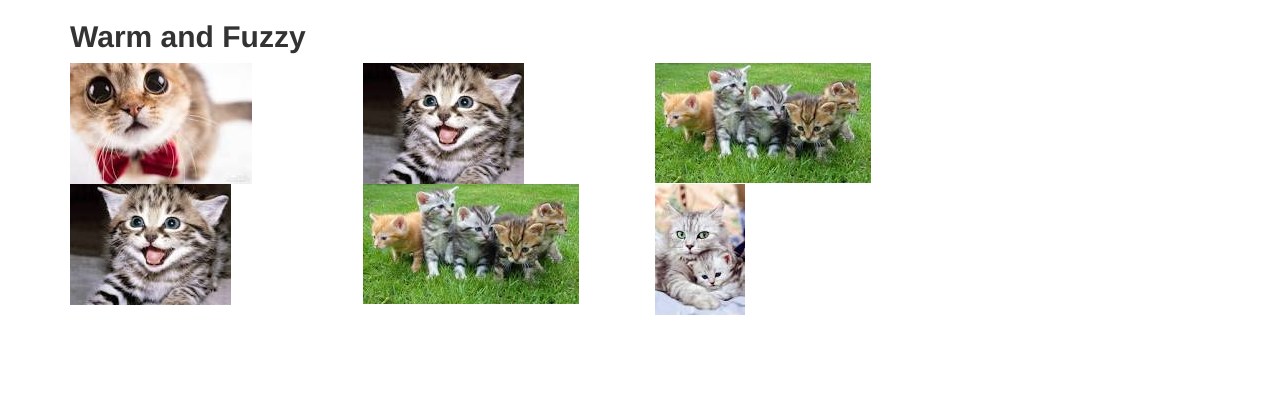
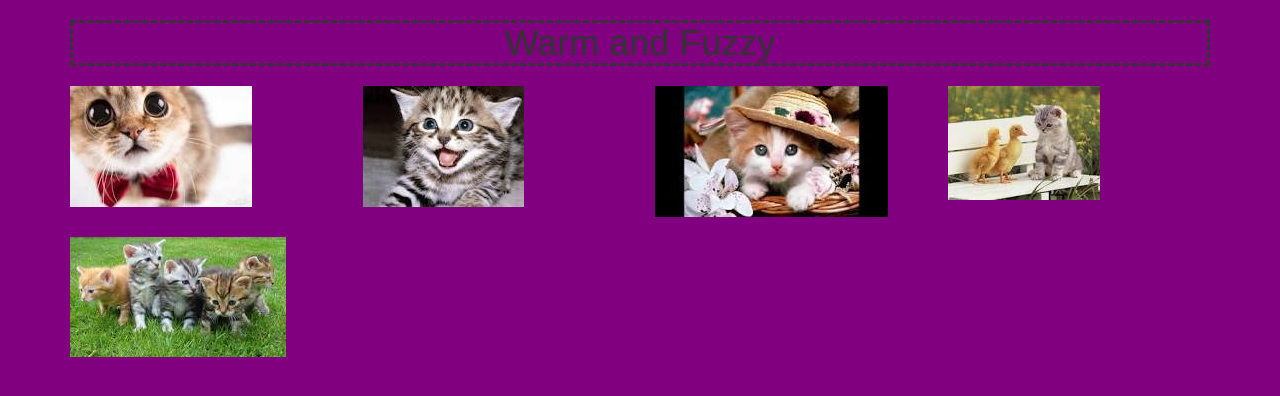
Before and after one commit to bellesoir/save-the-cats, a plain HTML site: page gallery/index.html in a window 1280 px wide. Drawn offline with nearby package versions, Linux system fonts and the light colour scheme.

Commit message:
I finished the gallery

```diff
--- a/css/gallery.css
+++ b/css/gallery.css
@@ -0,0 +1,26 @@
+.container {
+    width: 100%;
+    background-color: purple;
+  }
+
+
+
+h1 {
+  border: dashed;
+  font-weight: bold;
+  text-align: center;
+}
+
+img {
+  margin-top: 10px;
+  margin-bottom: 10px;
+  border-style: dashed;
+}
+
+
+
+
+
+.background {
+  background-color: purple;
+}
--- a/gallery/index.html
+++ b/gallery/index.html
@@ -4,29 +4,31 @@
   <meta charset="UTF-8">
   <meta name="viewport" content="width=device-width, initial-scale=1.0">
   <meta http-equiv="X-UA-Compatible" content="ie=edge">
-
+    <link rel="stylesheet" type="text/css" href="../css/gallery.css">
     <link rel="stylesheet" href="https://maxcdn.bootstrapcdn.com/bootstrap/3.3.7/css/bootstrap.min.css">
   <title>savethecats</title>
 </head>
-<body>
+<body class= "background">
       <div class= "container">
-               <h2><strong>Warm and Fuzzy</strong></h2>
+
+        <div class= "row">
+          <div class= "col-md-12">
+            <h1>Warm and Fuzzy</h1>
+          </div>
+        </div>
+
+
         <div class= "row">
           <div class= "col-md-3"><img src="bow.jpg"></div>
           <div class= "col-md-3"><img src="smile.jpg"></div>
-          <div class= "col-md-3"><img src="three.jpg"></div>
+          <div class= "col-md-3"><img src="hat.jpg"></div>
+          <div class= "col-md-3"><img src="cat.jpg"></div>
         </div>
 
 
-
       <div class= "row">
-         <div class= "col-md-3"><img src="smile.jpg"></div>
-         <div class= "col-md-3"><img src="three.jpg"></div>
-         <div class= "col-md-3"><img src="two.jpg"></div>
-         </div>
-      </div>
-    </div>
-
+         <div class= "col-md-12"><img src="three.jpg"></div>
+     </div>
 
 </body>
 </html>
```
